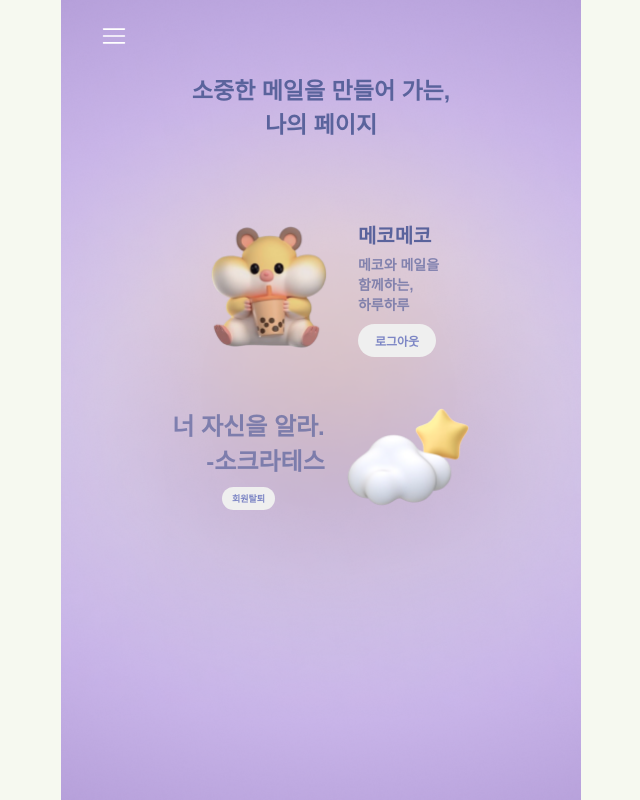
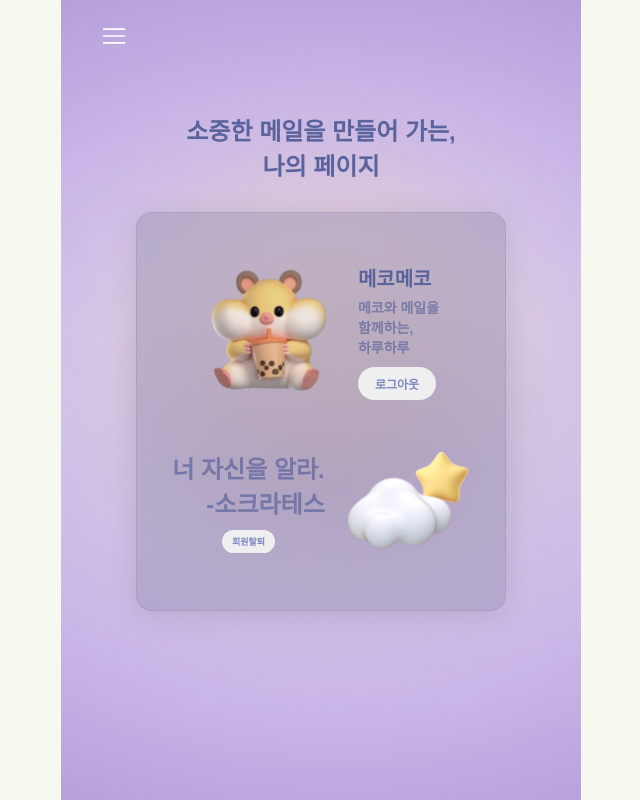
Before and after one commit to hackathon1team/hackathon1_fe, a React (Vite) app: page /myPage in a window 1280 px wide. Shown: the whole page, without its empty margins (319-959 px from the left). Built offline with nearby package versions, Linux system fonts and the light colour scheme.

Commit message:
Design : myPage 수정

```diff
--- a/src/pages/myPage/components/myPageItem.jsx
+++ b/src/pages/myPage/components/myPageItem.jsx
@@ -1,8 +1,12 @@
 import styled from 'styled-components';
+import GlassmorphismModal from '../../../components/glassmorphismModal/glassmorphismModal';
 
 const myPageItem = () => {
     return (
+        <Wrapper>
+            {' '}
             <MyPageBox>
+                <GlassmorphismModal>
                     <LogoutBox>
                         <img
                             src="src\assets\Img\myPageImg\hamsterlogo.png"
@@ -33,17 +37,25 @@ const myPageItem = () => {
                             alt="starcloud"
                         />
                     </DeleteAccountBox>
+                </GlassmorphismModal>
             </MyPageBox>
+        </Wrapper>
     );
 };
 
 export default myPageItem;
 
+const Wrapper = styled.div`
+    width: 100%;
+    margin-top: 30px;
+    display: flex;
+    justify-content: center;
+`;
 const MyPageBox = styled.div`
-    margin-top: 60px;
-    margin: 60px 50px 0px;
+    width: 80%;
     display: flex;
-    flex-direction: column;
+    align-items: center;
+    justify-content: center;
 `;
 
 const LogoutBox = styled.div`
--- a/src/pages/myPage/myPage.jsx
+++ b/src/pages/myPage/myPage.jsx
@@ -19,14 +19,18 @@ function MyPagePage() {
 export default MyPagePage;
 
 const BackImg = styled.div`
-    ${BackGroundImg(Background)}
+    ${BackGroundImg(Background)}/* display: flex;
+    flex-direction: column;
+    align-items: center;
+    justify-content: center; */
 `;
 const MyPageMainLine = styled.div`
+    margin-top: 40px;
     display: flex;
     justify-content: center;
     text-align: center;
     color: #5a639c;
-    font-size: 23px;
+    font-size: 24px;
     font-weight: 700;
     margin-bottom: 20px;
 `;
```
Lines whose indentation alone changed are shown as unchanged.
